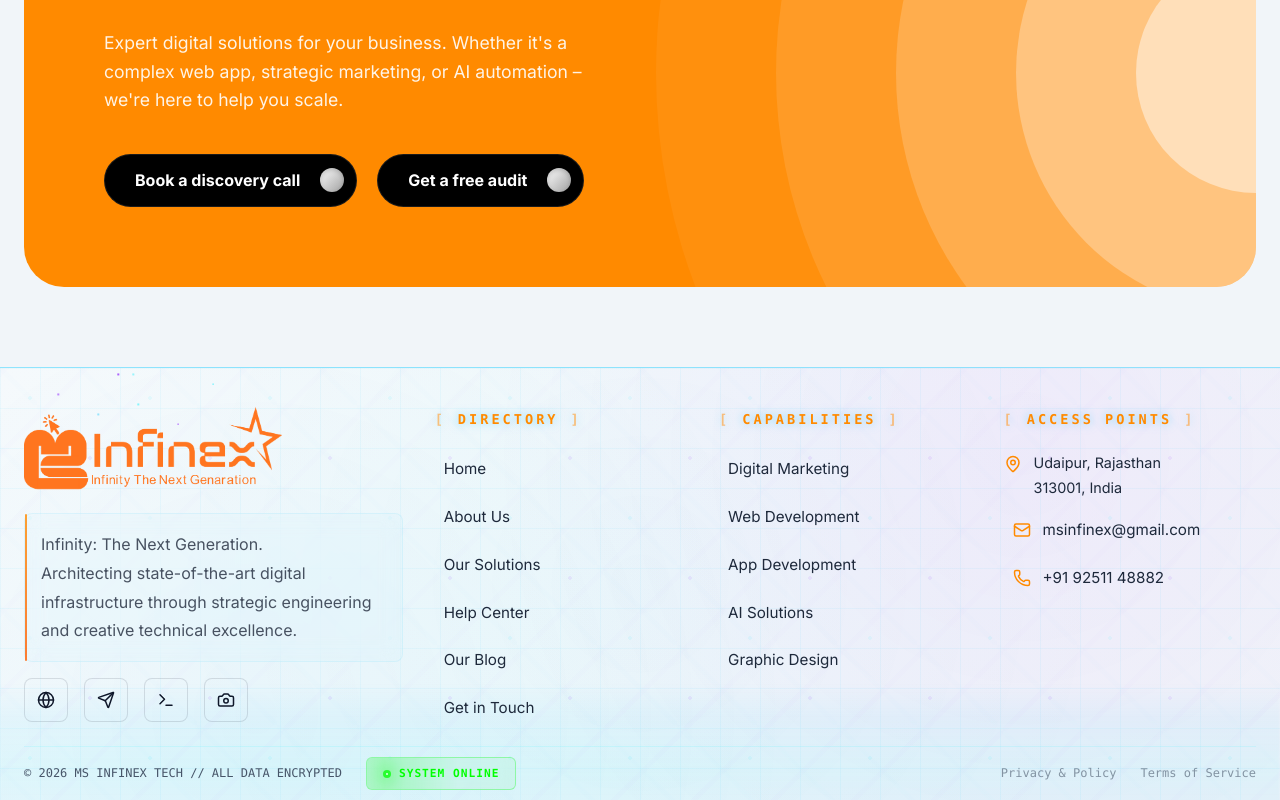
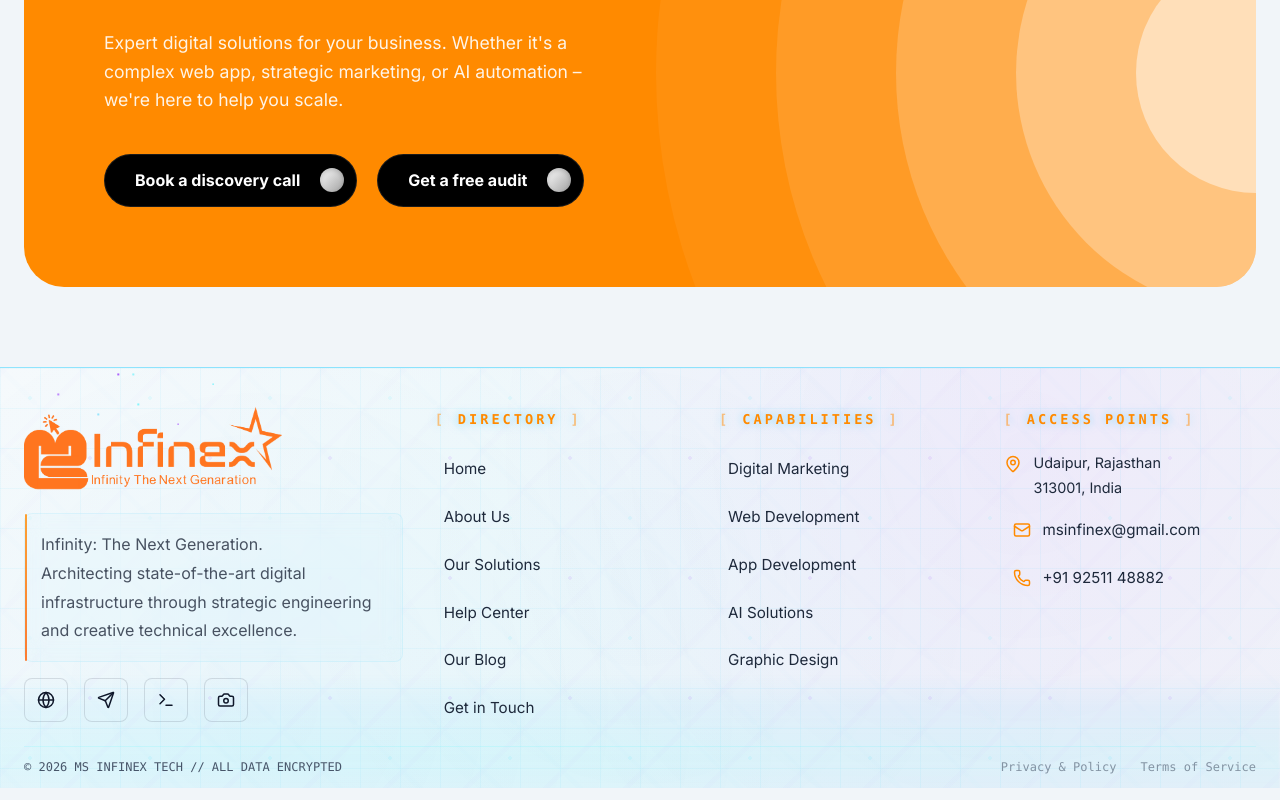
Before and after one commit to Eshbanoliver/techwebsite, a Next.js app: page / in a window 1280 px wide. Shown: the part 10836-11636 px from the top of the page. Built offline with nearby package versions, Linux system fonts and the light colour scheme.

Commit message:
updated files

```diff
--- a/components/Footer.tsx
+++ b/components/Footer.tsx
@@ -97,10 +97,6 @@ export default function Footer(): React.JSX.Element {
         <div className="footer-tech-bottom">
           <div style={{ display: 'flex', alignItems: 'center', gap: 24, flexWrap: 'wrap' }}>
             <p>© 2026 <Link href="/" className="hover:text-neon-blue transition-colors">MS INFINEX TECH</Link> // ALL DATA ENCRYPTED</p>
-            <div className="footer-status-pill">
-              <span className="footer-status-dot" />
-              <span>SYSTEM ONLINE</span>
-            </div>
           </div>
            <div style={{ display: 'flex', gap: 24 }}>
             <Link href="/privacy" style={{ opacity: 0.6 }}>Privacy & Policy</Link>
```
